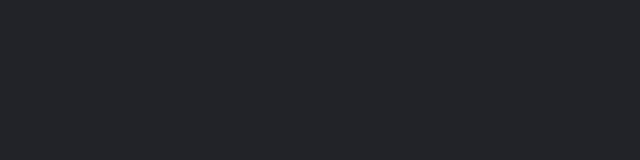
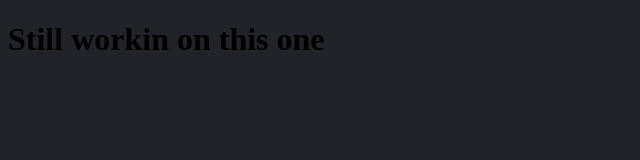
Before and after one commit to Arya4930/Discord-Clone, a website: page home.html in a window 1280 px wide. Shown: the whole page, without its empty margins (0-640 px from the left). Drawn offline with Linux system fonts and the light colour scheme.

Commit message:
Update home.html

```diff
--- a/home.html
+++ b/home.html
@@ -7,6 +7,6 @@
     <title>Discord-Home</title>
 </head>
 <body style="background-color: #222328;">
-
+    <h1>Still workin on this one</h1>
 </body>
 </html>
```
